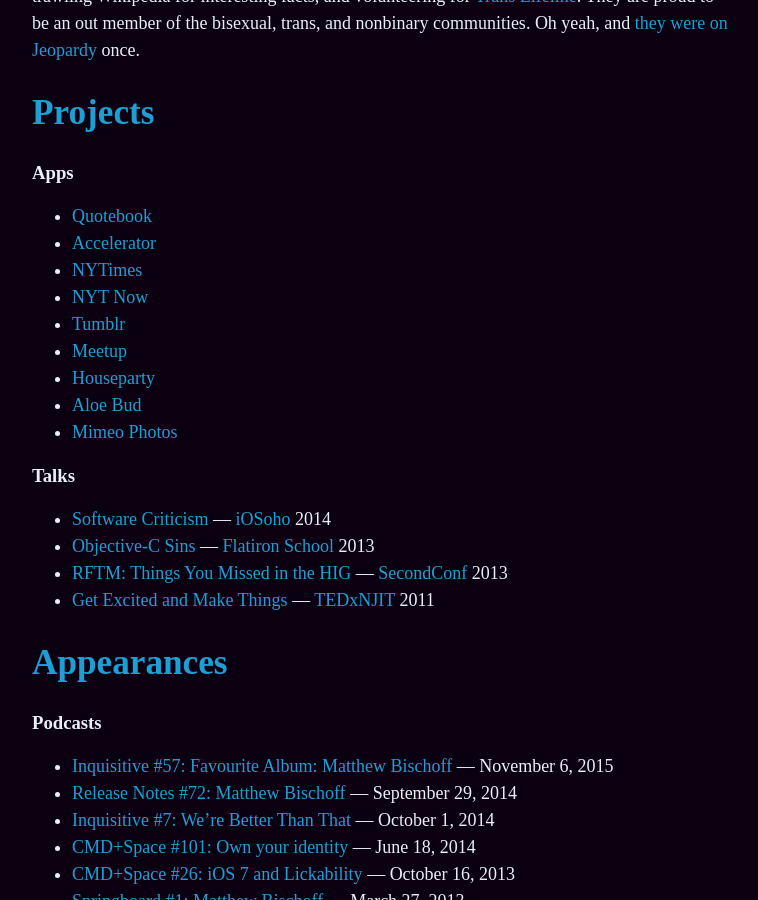
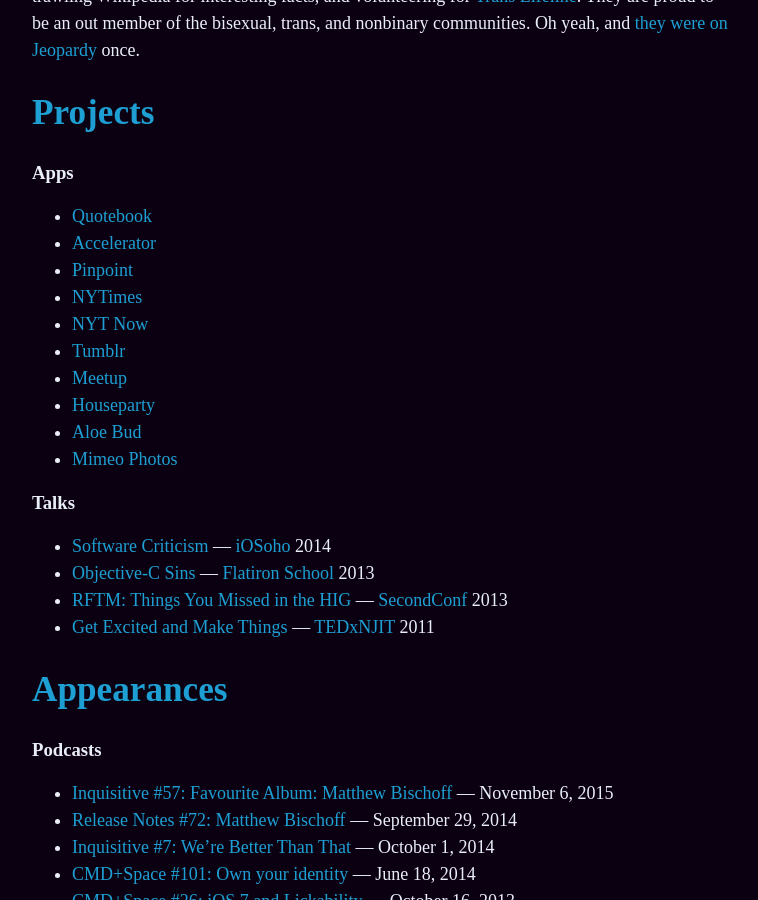
Before and after one commit to mbbischoff/website, a Jekyll site: the page built from about.md, in a window 1280 px wide and 900 px high, scrolled down 1701 px. Shown: the whole window, without its empty margins (258-1016 px from the left). Built offline with Jekyll 4.4.1, drawn with Linux system fonts in a browser that asks for light colours; some web fonts are replaced.

Commit message:
Updated About

```diff
--- a/about.md
+++ b/about.md
@@ -23,7 +23,8 @@
 ### Apps
 
 * [Quotebook](http://quotebookapp.com)
-* [Accelerator](http://Aaceleratorapp.com)
+* [Accelerator](http://acceleratorapp.com)
+* [Pinpoint](https://lickability.com/pinpoint)
 * [NYTimes](https://nytimes.com)
 * [NYT Now](https://itunes.apple.com/us/app/nyt-now/id798993249?mt=8)
 * [Tumblr](https://tumblr.com)
```
